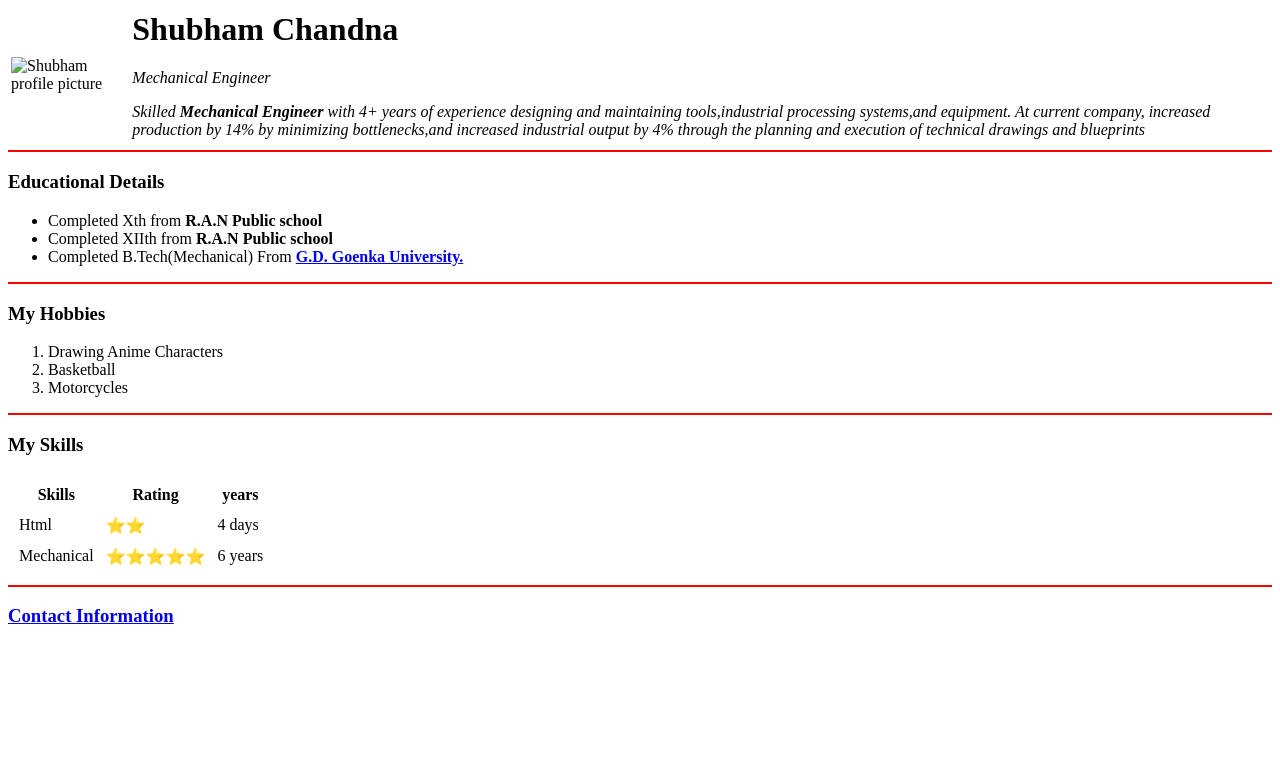
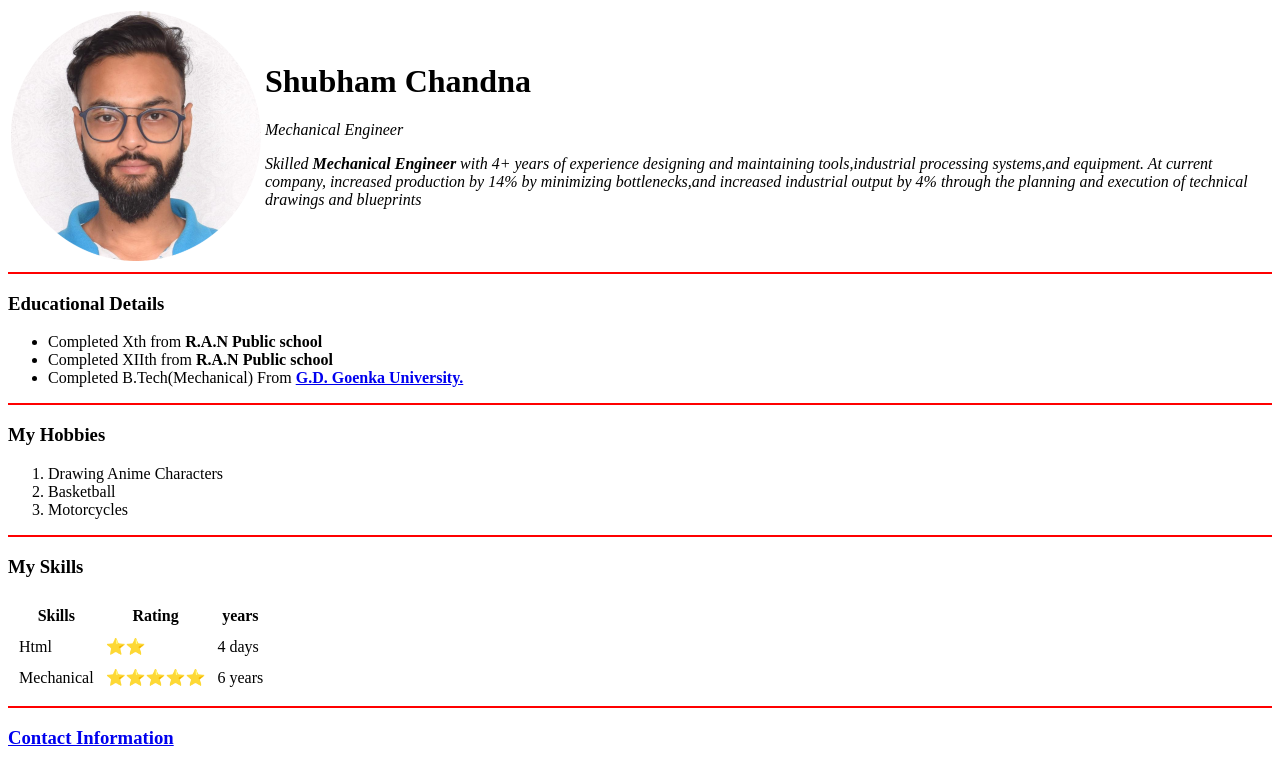
Before and after one commit to Shubham0844/CV, a plain HTML site: page index.html in a window 1280 px wide. Drawn offline with Linux system fonts and the light colour scheme.

Commit message:
index.html

```diff
--- a/index.html
+++ b/index.html
@@ -1,15 +1,12 @@
-
 <html lang="en" dir="ltr">
-
 <head>
   <meta charset="utf-8">
   <title>Shubham's Website</title>
 </head>
-
 <body>
   <table>
     <tr>
-      <td><img src="main/images/Shubham.png" alt="Shubham profile picture"></td>
+      <td><img src="images/Shubham.png" alt="Shubham profile picture"></td>
       <td>
         <h1>Shubham Chandna</h1>
         <p><em>Mechanical Engineer</em></p>
```
